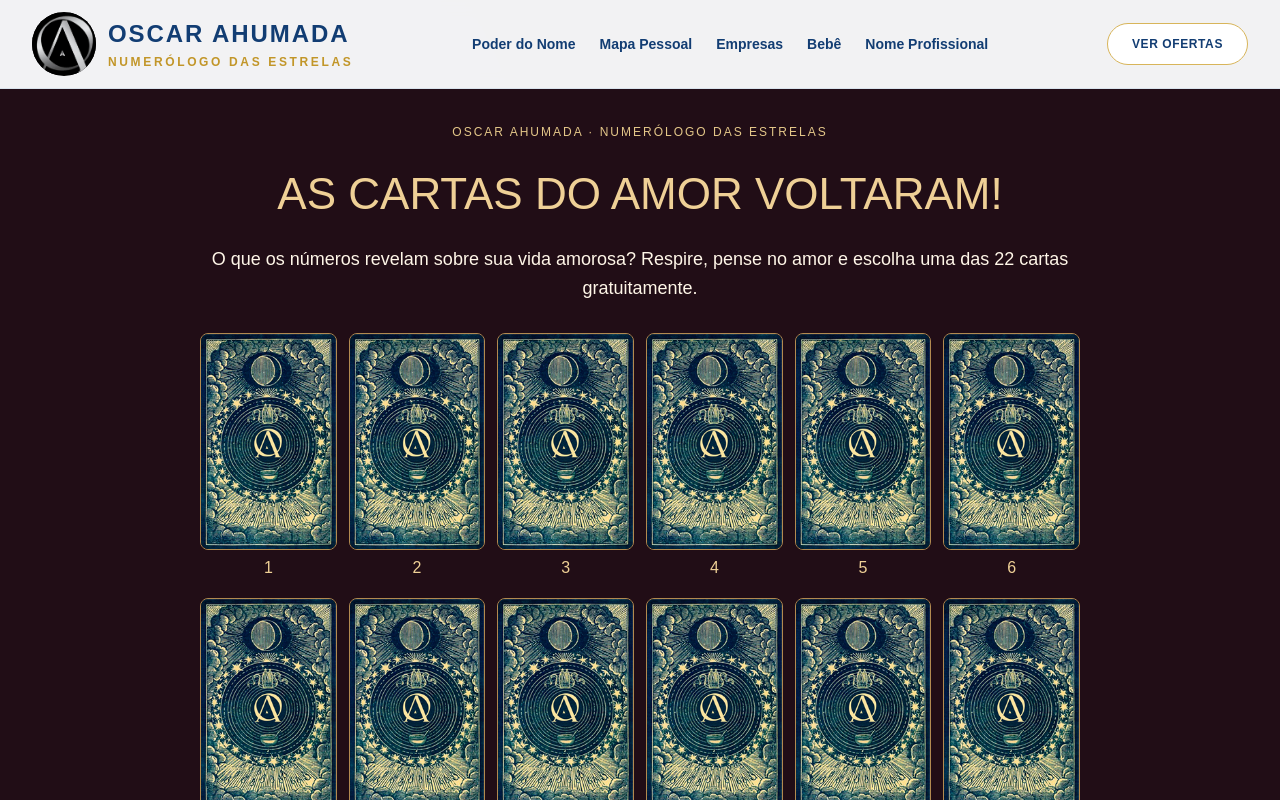
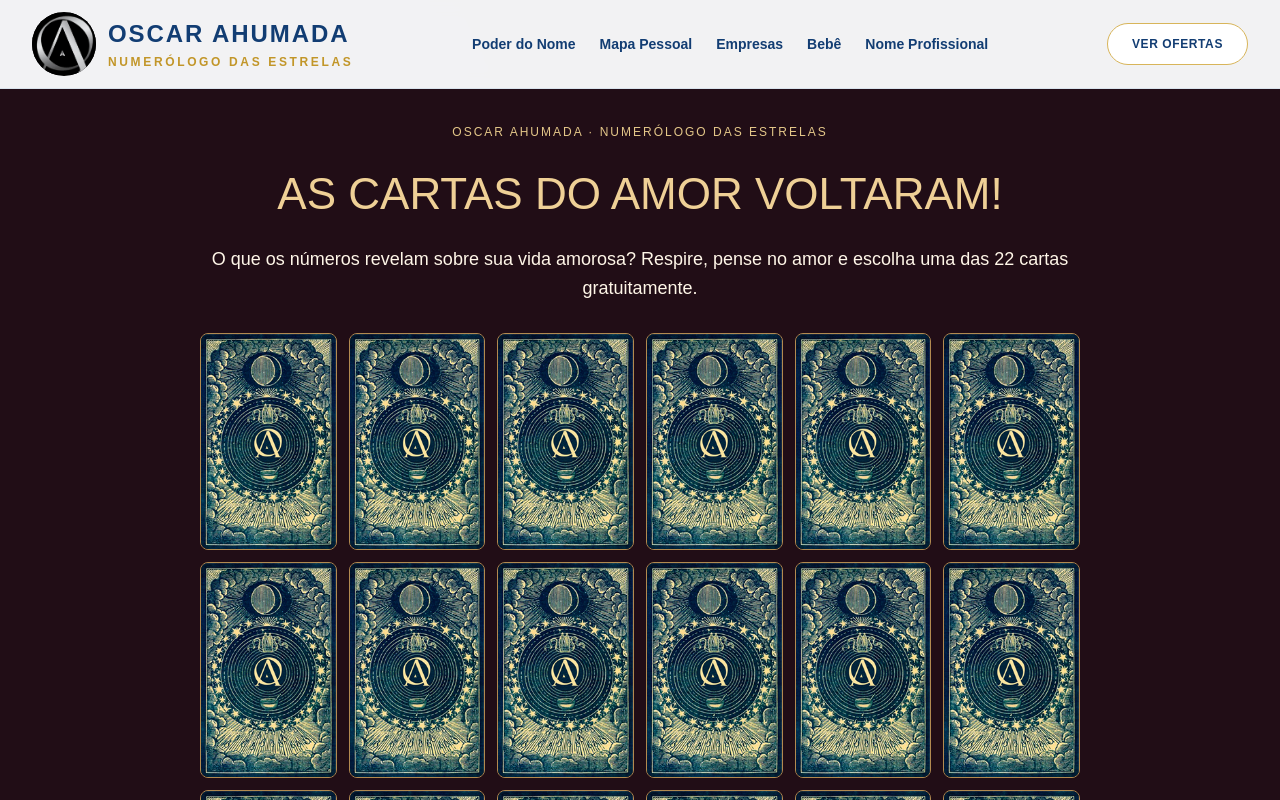
Before and after one commit to consultasdosite-dot/oscar-ahumada-site, a Next.js app: page /cartadoamor in a window 1280 px wide. Shown: the top 800 px of the page. Built offline with nearby package versions, Linux system fonts and the light colour scheme.

Commit message:
Cartas do Amor sem numeracao e aleatorias

```diff
--- a/app/cartadoamor/page.tsx
+++ b/app/cartadoamor/page.tsx
@@ -246,8 +246,19 @@ function formatar(s: number) {
     .map(n => String(n).padStart(2, "0")).join(":");
 }
 
+function embaralharCartas(): number[] {
+  const baralho = Array.from({ length: 22 }, (_, i) => i + 1);
+  for (let i = baralho.length - 1; i > 0; i--) {
+    const j = Math.floor(Math.random() * (i + 1));
+    [baralho[i], baralho[j]] = [baralho[j], baralho[i]];
+  }
+  return baralho;
+}
+
 export default function CartasDoAmor() {
   const [carta, setCarta] = useState<number | null>(null);
+  const [baralho, setBaralho] = useState<number[]>([]);
+  useEffect(() => { setBaralho(embaralharCartas()); }, []);
   const [agora, setAgora] = useState<number | null>(null);
   useEffect(() => {
     const atualizar = () => setAgora(segundosBrasilia());
@@ -263,9 +274,9 @@ export default function CartasDoAmor() {
       <header><span>OSCAR AHUMADA · NUMERÓLOGO DAS ESTRELAS</span><h1>AS CARTAS DO AMOR VOLTARAM!</h1></header>
       {carta === null ? (
         <><p className="intro">O que os números revelam sobre sua vida amorosa? Respire, pense no amor e escolha uma das 22 cartas gratuitamente.</p>
-        <div className="cartas">{textos.map((_, i) => (
-          <button key={i} onClick={() => setCarta(i + 1)} aria-label={`Escolher carta ${i + 1}`}>
-            <img src="/cartadoamor/verso.jpg" alt="" /><span>{i + 1}</span>
+        <div className="cartas">{baralho.map((numero, i) => (
+          <button key={i} onClick={() => setCarta(numero)} aria-label="Escolher carta do amor">
+            <img src="/cartadoamor/verso.jpg" alt="" />
           </button>
         ))}</div></>
       ) : (
@@ -279,7 +290,7 @@ export default function CartasDoAmor() {
               <p>Oferta termina às 22h (horário de Brasília)</p><div className="contador" aria-label="Tempo restante">{formatar(79200 - agora!)}</div>
               <a className="cta" href={`https://wa.me/5531972159908?text=${encodeURIComponent(mensagem)}`} target="_blank" rel="noopener noreferrer">QUERO TRANSFORMAR MINHA VIDA AMOROSA</a></> : <p>Oferta disponível todos os dias, das 10h às 22h, horário de Brasília.</p>}
           </section>
-          <button className="voltar" onClick={() => setCarta(null)}>VOLTAR ÀS CARTAS</button>
+          <button className="voltar" onClick={() => { setBaralho(embaralharCartas()); setCarta(null); }}>VOLTAR ÀS CARTAS</button>
         </div>
       )}
       <footer>Oscar Ahumada — Numerólogo das Estrelas</footer>
```
